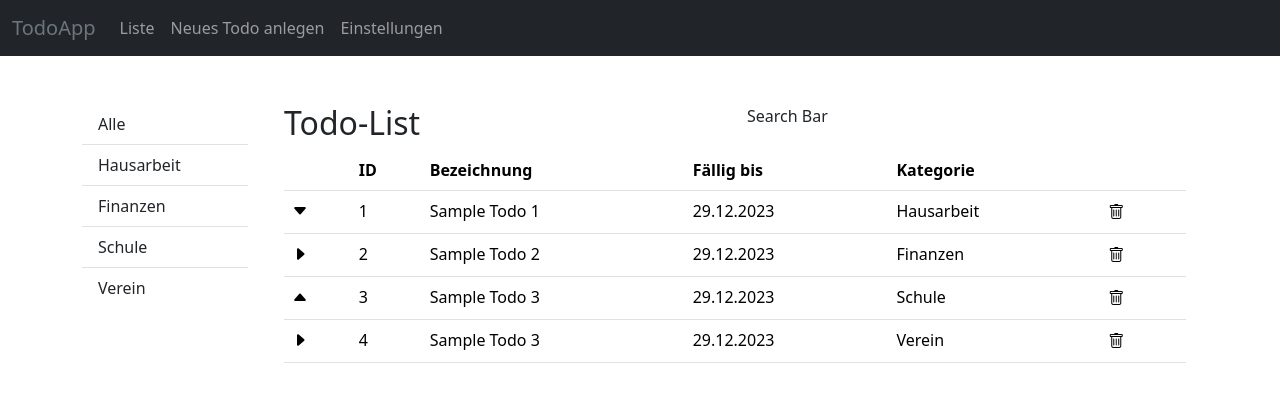
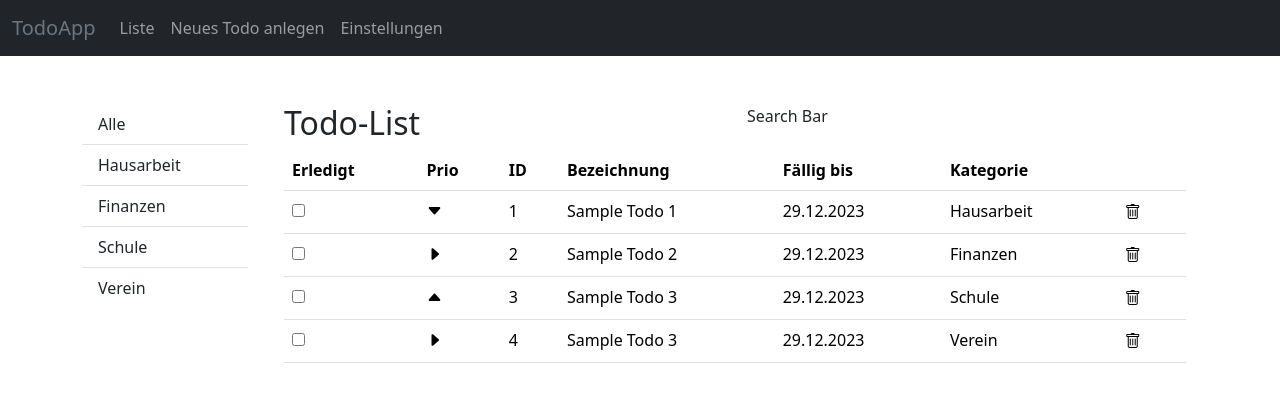
Before and after one commit to JannikKastens/schule-todo, an Angular app: page / in a window 1280 px wide. Shown: the top 402 px of the page. Built offline with nearby package versions, Linux system fonts and the light colour scheme.

Commit message:
Add checkbox for completed todos

```diff
--- a/src/app/list-entry/list-entry.component.html
+++ b/src/app/list-entry/list-entry.component.html
@@ -1,3 +1,4 @@
+<td><input type="checkbox" [checked]="todo?.completed" (change)="toggleCompleted()"></td>
 <td><app-priority [priority]="todo?.priority"></app-priority></td>
 <td>{{todo?.id}}</td>
 <td>{{todo?.description}}</td>
--- a/src/app/list-entry/list-entry.component.ts
+++ b/src/app/list-entry/list-entry.component.ts
@@ -26,4 +26,11 @@ export class ListEntryComponent {
     }
   }
 
+  toggleCompleted() {
+    if (this.todo) {
+      this.todo.completed = !this.todo.completed;
+      this.todoService.updateTodo(this.todo);
+    }
+  }
+
 }
--- a/src/app/list/list.component.html
+++ b/src/app/list/list.component.html
@@ -12,7 +12,8 @@
       <table class="table">
         <thead>
           <tr>
-            <th></th>
+            <th>Erledigt</th>
+            <th>Prio</th>
             <th>ID</th>
             <th>Bezeichnung</th>
             <th>Fällig bis</th>
--- a/src/app/todo.service.ts
+++ b/src/app/todo.service.ts
@@ -64,4 +64,14 @@ export class TodoService {
     this._todos.next(updatedTodos);
     this.saveTodos();
   }
+
+  updateTodo(updatedTodo: Todo) {
+    const currentTodos = this._todos.getValue();
+    const todoIndex = currentTodos.findIndex(todo => todo.id === updatedTodo.id);
+    if (todoIndex !== -1) {
+      currentTodos[todoIndex] = updatedTodo;
+      this._todos.next(currentTodos);
+      this.saveTodos();
+    }
+  }
 }
```
